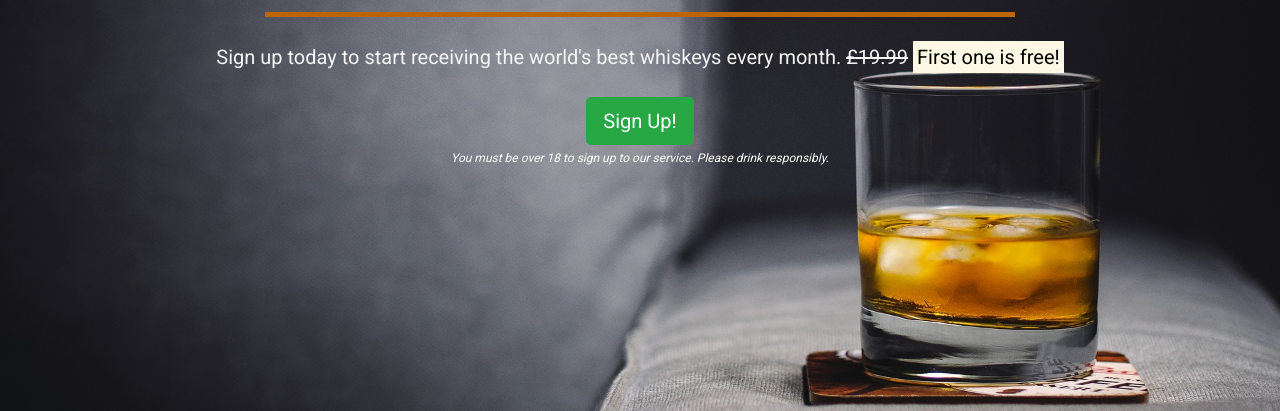
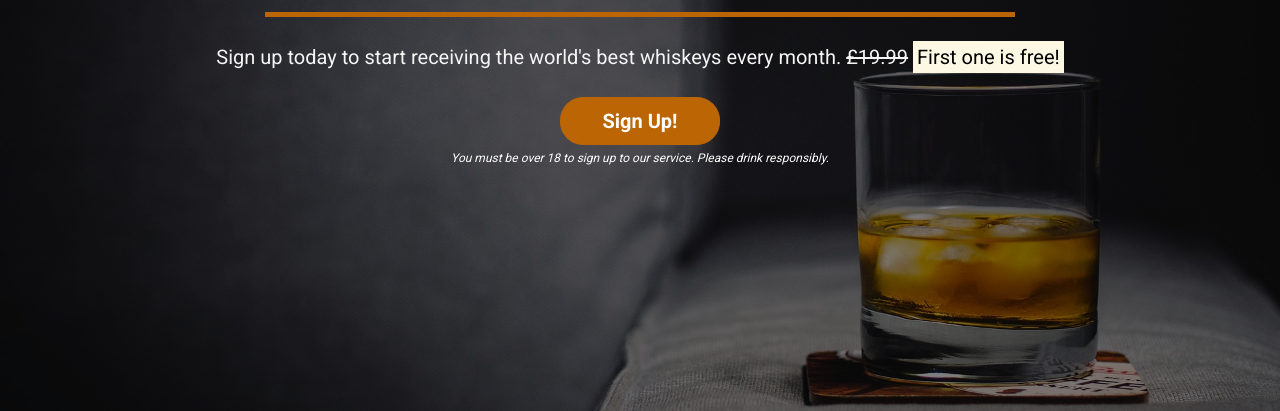
Before and after one commit to andywales83/Whiskey-Drop-Project, a plain HTML site: page index.html in a window 1280 px wide. Shown: the part 389-800 px from the top of the page. Drawn offline with nearby package versions, Linux system fonts and the light colour scheme.

Commit message:
changed look on sign-up button

```diff
--- a/css/style.css
+++ b/css/style.css
@@ -16,6 +16,8 @@ body {
     display: flex;
     align-items: center;
     justify-content: center;
+
+    position: relative;
 }
 
 .opaque-overlay {
@@ -69,3 +71,17 @@ body {
     font-style: italic;
     color: white;
 }
+
+/* Buttons */
+
+.btn-cta {
+    font-weight: bold;
+    border-radius: 23px;
+    width: 160px;
+}
+
+.btn-red {
+    color: white;
+    background-color: #bb6504;
+    border-color: #bb6504;
+}
--- a/index.html
+++ b/index.html
@@ -61,6 +61,7 @@
 
     <div class="container-fluid callout-container">
         <!-- Callout -->
+        <div class="opaque-overlay">&nbsp;</div>
         <div class="row">
             <div class="col-12">
                 <section class="callout jumbotron mt-3 text-center">
@@ -70,7 +71,7 @@
                         <s class="d-none d-sm-inline">£19.99</s>
                         <span class="d-inline d-sm-none"><br></span>
                         <strong><mark>First one is free!</mark></strong></p>
-                    <button type="button" class="btn btn-success btn-lg" data-toggle="modal"
+                    <button type="button" class="btn btn-lg btn-cta btn-red" data-toggle="modal"
                         data-target="#signUpModal">Sign Up!</button>
                     <p class="text-muted"><small>You must be over 18 to sign up to our service. Please drink
                             responsibly.</small></p>
```
